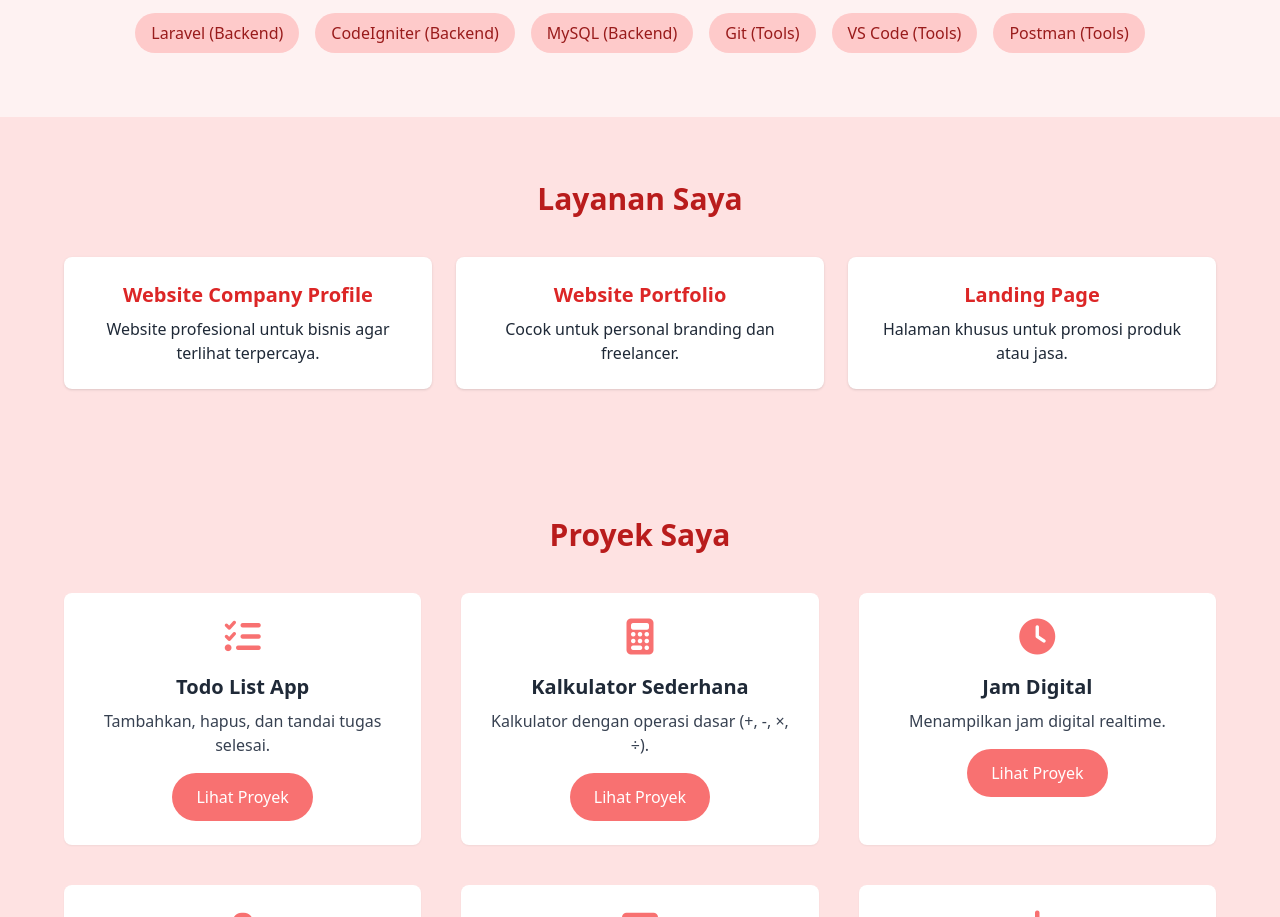
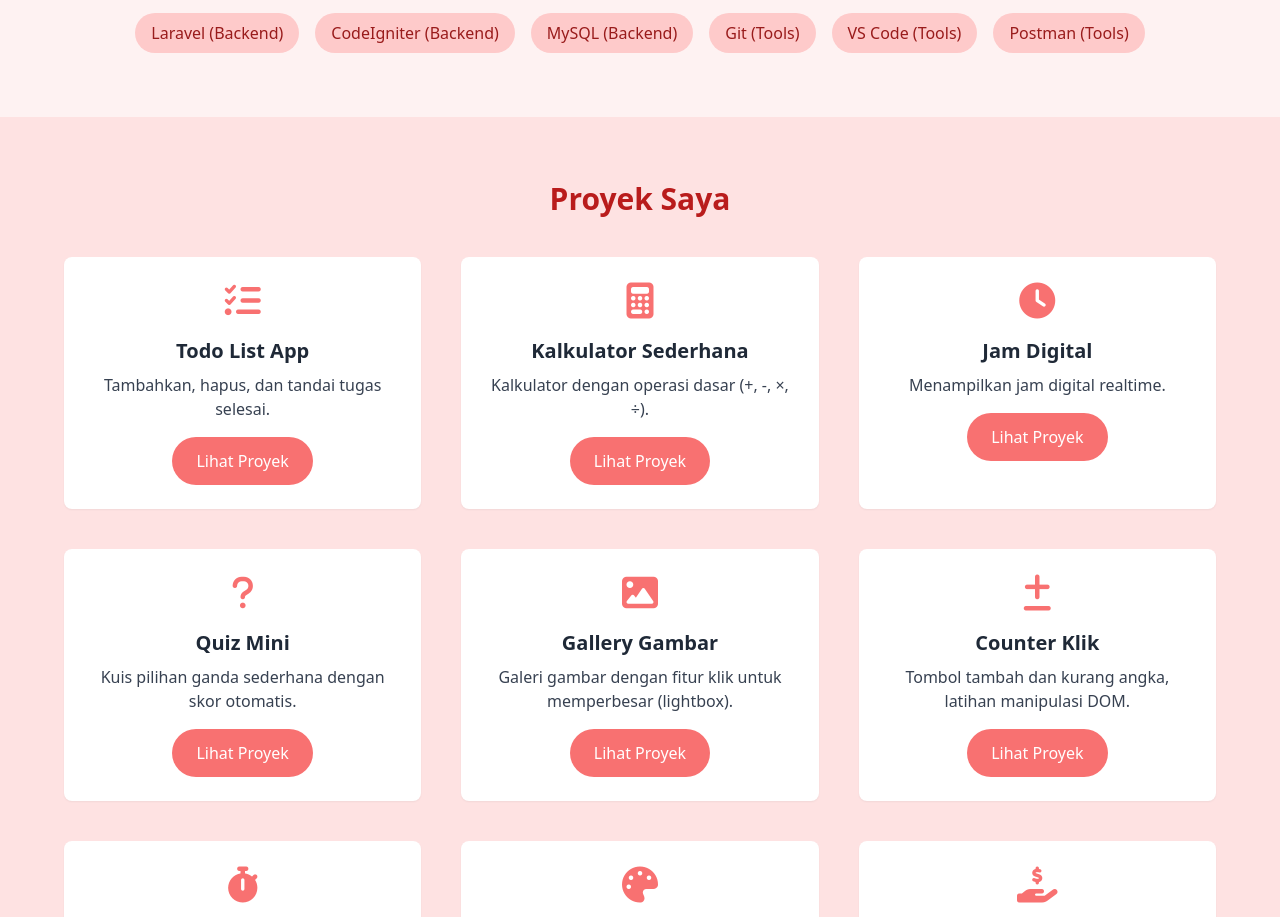
Before and after one commit to rscakwe/rscakwe.github.io, a plain HTML site: page index.html in a window 1280 px wide. Shown: the part 1435-2352 px from the top of the page. Drawn offline with nearby package versions, Linux system fonts and the light colour scheme.

Commit message:
Update index.html

```diff
--- a/index.html
+++ b/index.html
@@ -50,31 +50,6 @@
         <div class="max-w-6xl mx-auto">
             <h3 class="text-xl md:text-2xl font-semibold mb-4 text-center text-red-700">Kemampuan</h3>
             <div id="skills-container" class="flex flex-wrap justify-center gap-2 md:gap-4"></div>
-        </div>
-    </section>
-
-    <section id="services" class="w-full py-12 md:py-16 px-4 md:px-6 bg-red-100">
-        <div class="max-w-6xl mx-auto text-center">
-            <h2 class="text-2xl md:text-3xl font-semibold mb-10 text-red-700">Layanan Saya</h2>
-
-            <div class="grid grid-cols-1 md:grid-cols-3 gap-6">
-
-                <div class="bg-white p-6 rounded-lg shadow">
-                    <h3 class="font-semibold text-xl mb-2 text-red-600">Website Company Profile</h3>
-                    <p>Website profesional untuk bisnis agar terlihat terpercaya.</p>
-                </div>
-
-                <div class="bg-white p-6 rounded-lg shadow">
-                    <h3 class="font-semibold text-xl mb-2 text-red-600">Website Portfolio</h3>
-                    <p>Cocok untuk personal branding dan freelancer.</p>
-                </div>
-
-                <div class="bg-white p-6 rounded-lg shadow">
-                    <h3 class="font-semibold text-xl mb-2 text-red-600">Landing Page</h3>
-                    <p>Halaman khusus untuk promosi produk atau jasa.</p>
-                </div>
-
-            </div>
         </div>
     </section>
 
```
